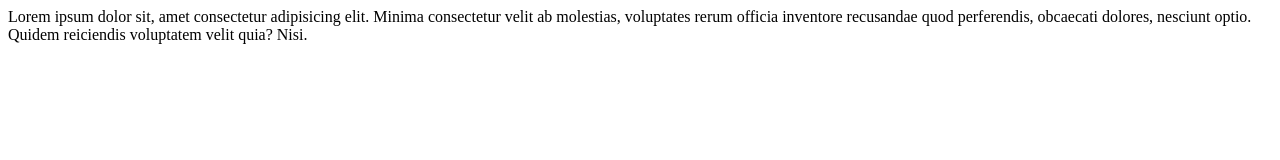
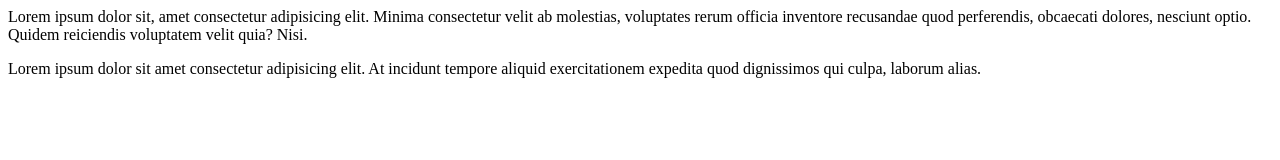
Before and after one commit to salohiddin951094808/salohiddin, a plain HTML site: page index.html in a window 1280 px wide. Drawn offline with Linux system fonts and the light colour scheme.

Commit message:
shifokor

```diff
--- a/index.html
+++ b/index.html
@@ -5,6 +5,7 @@
     <meta name="viewport" content="width=git , initial-scale=1.0">
     <title>Document</title>
     <h>Lorem ipsum dolor sit, amet consectetur adipisicing elit. Minima consectetur velit ab molestias, voluptates rerum officia inventore recusandae quod perferendis, obcaecati dolores, nesciunt optio. Quidem reiciendis voluptatem velit quia? Nisi.</h>
+    <p>Lorem ipsum dolor sit amet consectetur adipisicing elit. At incidunt tempore aliquid exercitationem expedita quod dignissimos qui culpa, laborum alias.</p>
 </head>
 <body>
 
--- /dev/null
+++ b/stayle.css
@@ -0,0 +1,6 @@
+p{
+    padding: 0;
+}
+h1{
+    color: red;
+}
```
Also changed, not shown: 1 other file.
